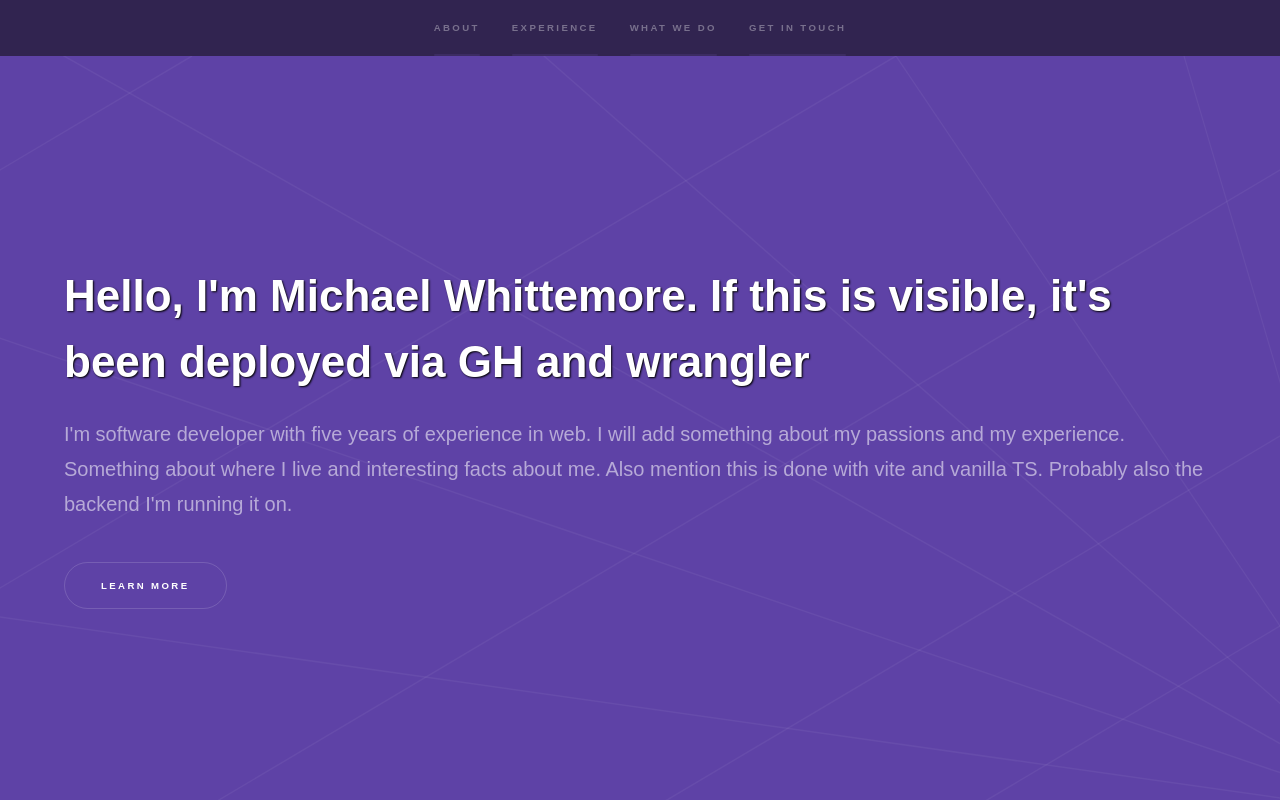
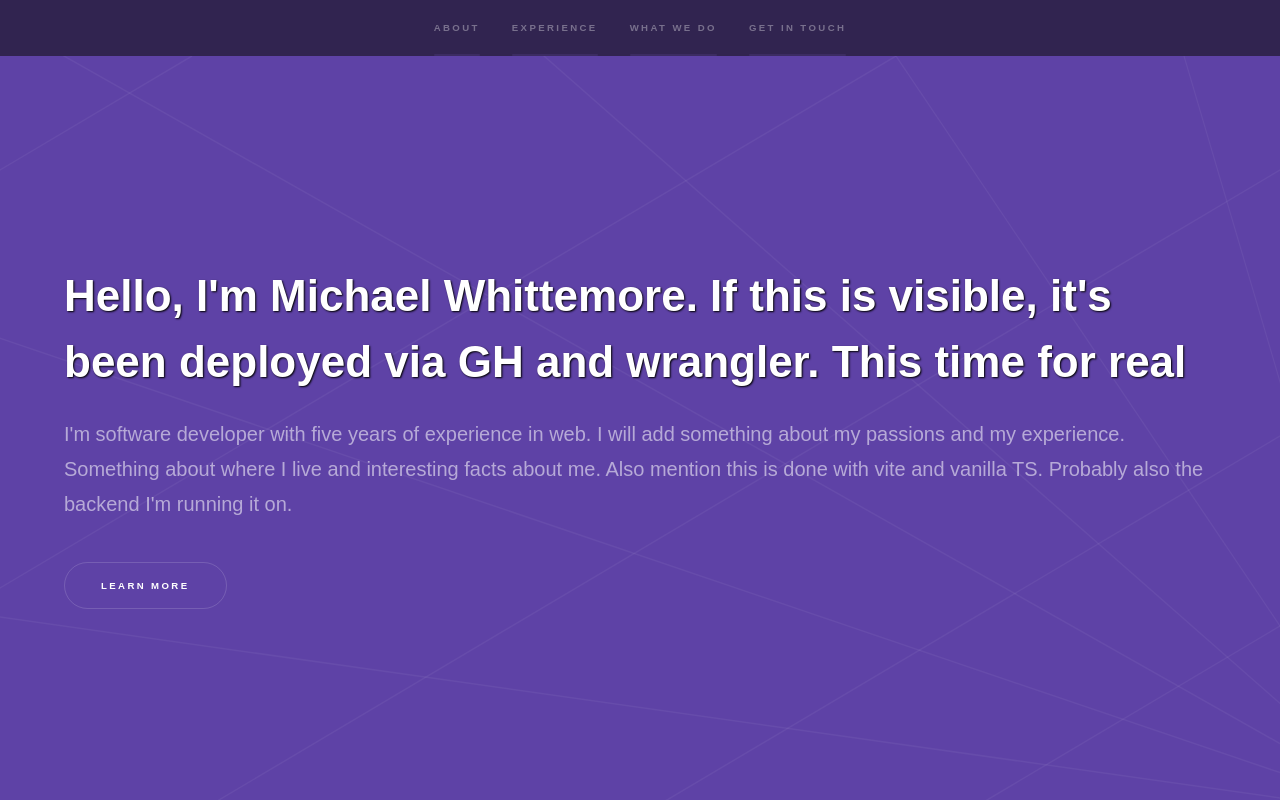
Before and after one commit to michaelwhittemore/michael-whittemore-portfolio, a website built with Vite: page index.html in a window 1280 px wide. Shown: the top 800 px of the page. Built offline with nearby package versions, Linux system fonts and the light colour scheme; files whose address does not match are found by name.

Commit message:
more fussing with wrangler config;

```diff
--- a/index.html
+++ b/index.html
@@ -31,7 +31,7 @@
 				<!-- about -->
 					<section id="about" class="wrapper style1 fullscreen fade-up">
 						<div class="inner">
-							<h1>Hello, I'm Michael Whittemore. If this is visible, it's been deployed via GH and wrangler</h1>
+							<h1>Hello, I'm Michael Whittemore. If this is visible, it's been deployed via GH and wrangler. This time for real</h1>
 							<p>I'm software developer with five years of experience in web. I will add something about
 								my passions and my experience. Something about where I live and interesting facts about me.
 								Also mention this is done with vite and vanilla TS. Probably also the backend I'm running it on.
```
Also changed, not shown: 1 other file.
